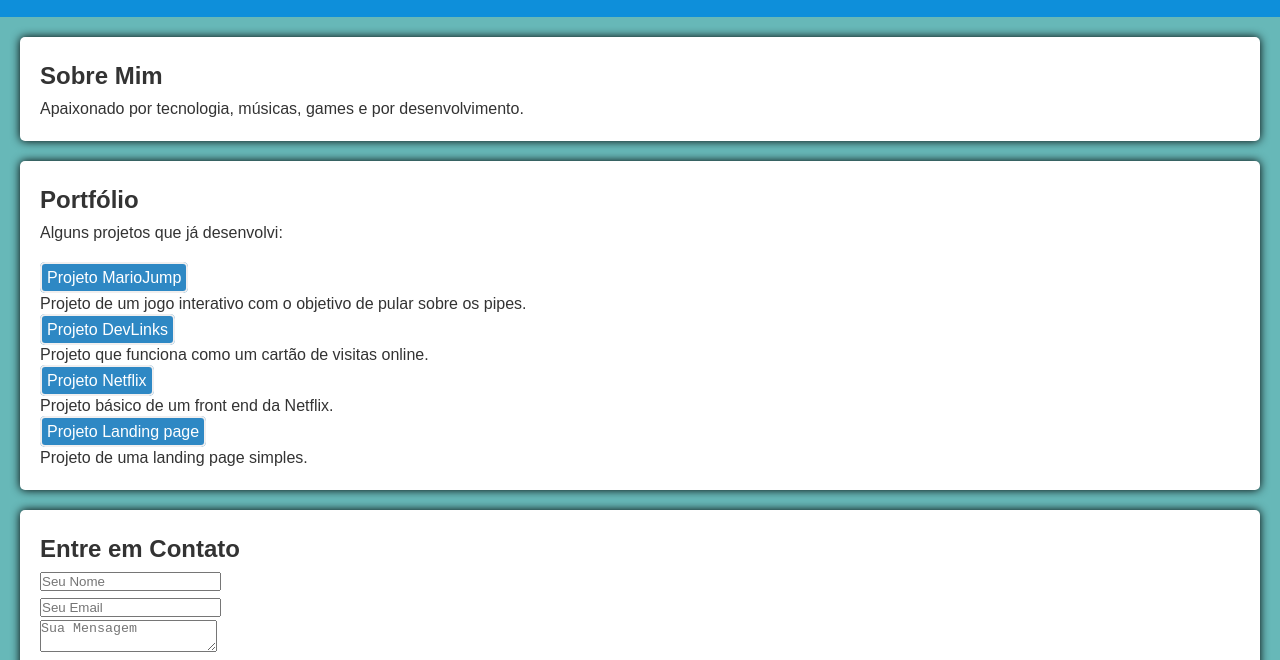
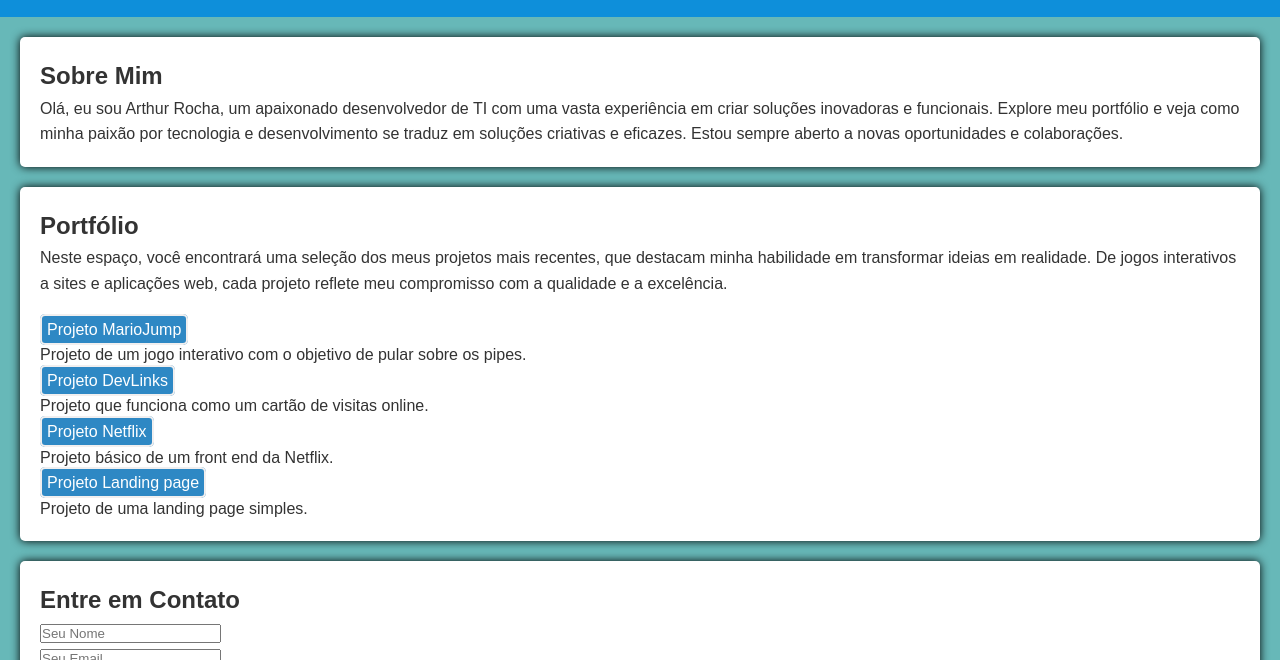
Before and after one commit to arthurrochx/landingpage, a plain HTML site: page index.html in a window 1280 px wide. Shown: the part 135-795 px from the top of the page. Drawn offline with Linux system fonts and the light colour scheme.

Commit message:
segundo commit, alterações e colocando readme no site

```diff
--- a/index.html
+++ b/index.html
@@ -15,11 +15,17 @@
     </header>
     <section id="sobre">
         <h2>Sobre Mim</h2>
-        <p>Apaixonado por tecnologia, músicas, games e por desenvolvimento.</p>
+        <p>Olá, eu sou Arthur Rocha, um apaixonado desenvolvedor de TI com uma vasta experiência em criar soluções
+            inovadoras e funcionais.
+            Explore meu portfólio e veja como minha paixão por tecnologia e desenvolvimento se traduz em soluções
+            criativas e eficazes. Estou sempre aberto a novas oportunidades e colaborações.
+        </p>
     </section>
     <section id="portfolio">
         <h2>Portfólio</h2>
-        <p>Alguns projetos que já desenvolvi:</p>
+        <p>Neste espaço, você encontrará uma seleção dos meus projetos mais recentes, que destacam minha habilidade em
+            transformar ideias em realidade. De jogos interativos a sites e aplicações web, cada projeto reflete meu
+            compromisso com a qualidade e a excelência.</p>
         <div class="projetos">
             <a href="https://github.com/arthurrochx/mariojump" target="_blank">Projeto MarioJump</a>
             <p>Projeto de um jogo interativo com o objetivo de pular sobre os pipes.</p>
```
Also changed, not shown: readme/projeto.png (added), 1 other file.
